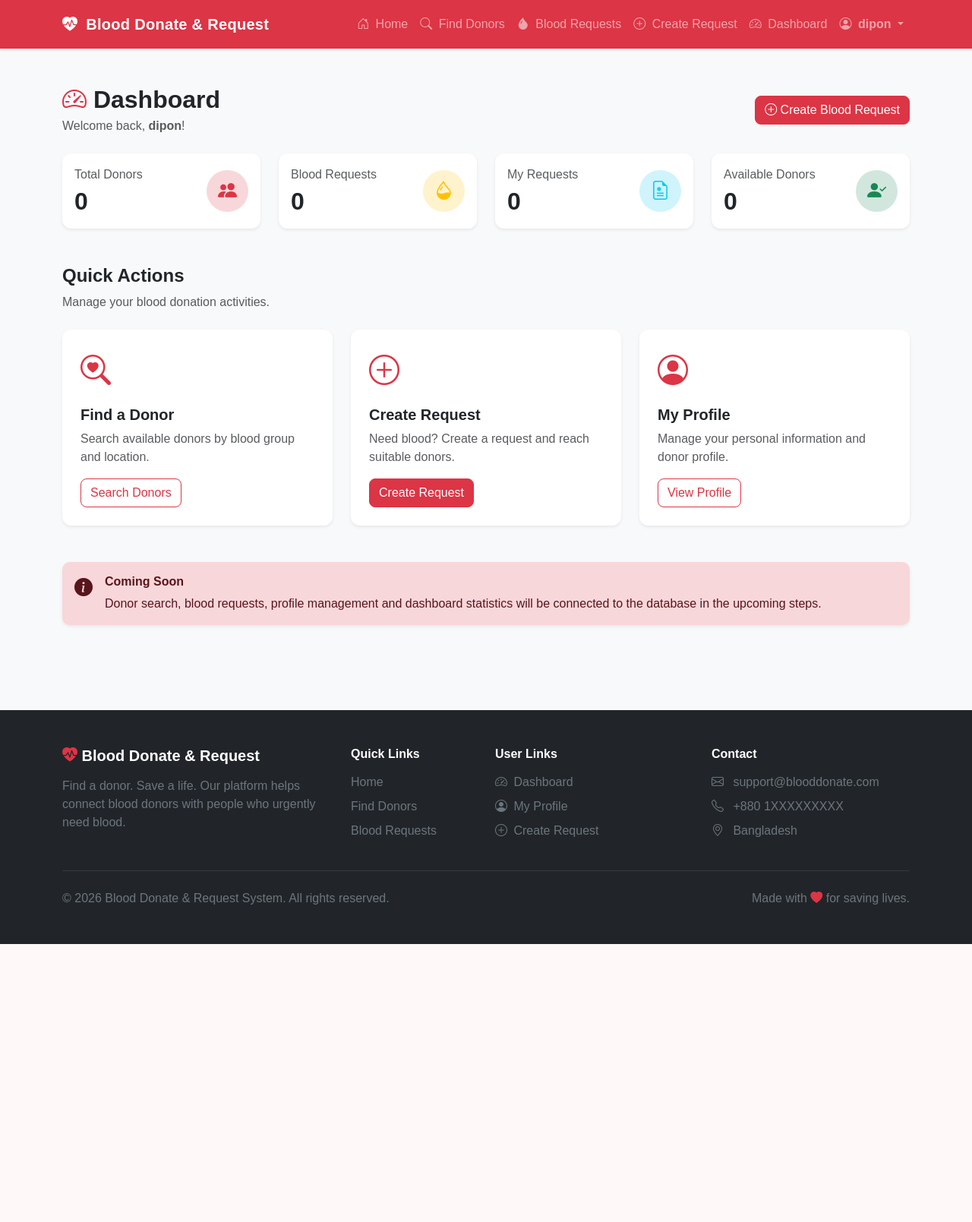
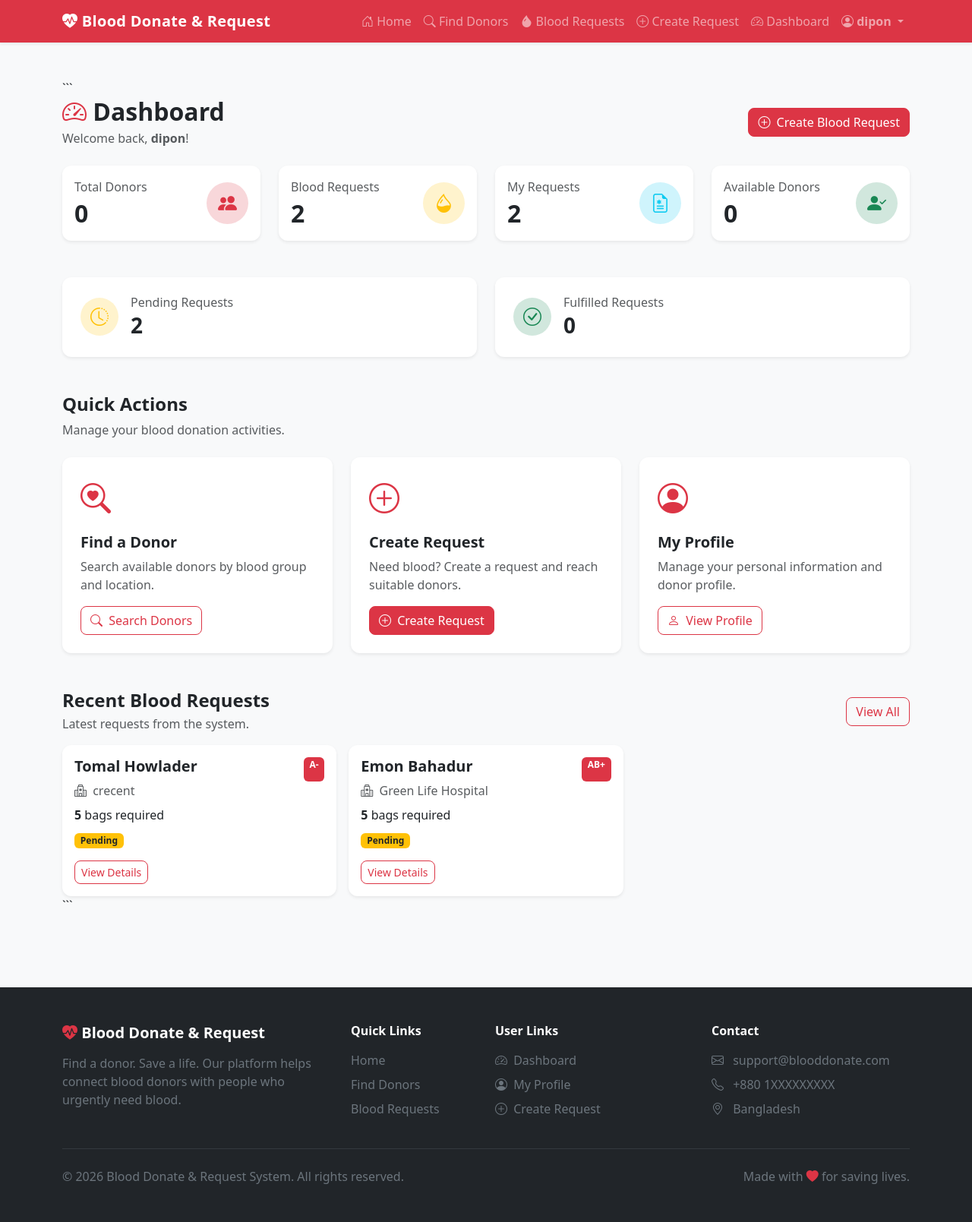
Before and after one commit to shuvoroydipon/Blood-Donate-Request-System, a Django app: page /dashboard/ in a window 1280 px wide. Shown: the whole page at 76% size. Before the commit the page ends 1243 px from the top, so only its background shows below. Run offline with Django 5.2, Linux system fonts and the light colour scheme; a user stored in the database is signed in; data comes from the database, SQL or seed files in the repository; both versions use the stored data as it was after the commit.

Commit message:
Update dashboard and blood request links

````diff
--- /dev/null
+++ b/static/css/style.css
@@ -0,0 +1,31 @@
+
+/* Blood Donate & Request System */
+
+body {
+min-height: 100vh;
+}
+
+.navbar-brand {
+letter-spacing: 0.3px;
+}
+
+.card {
+border-radius: 12px;
+}
+
+.btn {
+border-radius: 8px;
+}
+
+.form-control,
+.form-select {
+border-radius: 8px;
+}
+
+footer {
+margin-top: auto;
+}
+
+.text-danger {
+color: #dc3545 !important;
+}
--- a/templates/dashboard.html
+++ b/templates/dashboard.html
@@ -8,13 +8,12 @@
 
 <div class="container py-5">
 
+```
 <!-- Header -->
-
 <div class="d-flex flex-column flex-md-row
             justify-content-between align-items-md-center mb-4">
 
     <div>
-
         <h2 class="fw-bold mb-1">
             <i class="bi bi-speedometer2 text-danger"></i>
             Dashboard
@@ -24,57 +23,44 @@
             Welcome back,
             <strong>{{ user.first_name|default:user.username }}</strong>!
         </p>
-
     </div>
 
     <div class="mt-3 mt-md-0">
-
         <a
-                href="#"
+            href="{% url 'blood_request_create' %}"
             class="btn btn-danger"
         >
-                <i class="bi bi-plus-circle"></i>
+            <i class="bi bi-plus-circle me-1"></i>
             Create Blood Request
         </a>
-
     </div>
 
 </div>
 
 
 <!-- Statistics Cards -->
-
 <div class="row g-4 mb-5">
 
     <!-- Total Donors -->
-
     <div class="col-sm-6 col-lg-3">
-
         <div class="card border-0 shadow-sm h-100">
-
             <div class="card-body">
 
-                    <div class="d-flex
-                                justify-content-between
-                                align-items-center">
+                <div class="d-flex justify-content-between align-items-center">
 
                     <div>
-
                         <p class="text-muted mb-1">
                             Total Donors
                         </p>
 
                         <h2 class="fw-bold mb-0">
-                                0
+                            {{ total_donors }}
                         </h2>
-
                     </div>
 
                     <div
-                            class="bg-danger-subtle text-danger
-                                   rounded-circle d-flex
-                                   align-items-center
-                                   justify-content-center"
+                        class="bg-danger-subtle text-danger rounded-circle
+                               d-flex align-items-center justify-content-center"
                         style="width: 55px; height: 55px;"
                     >
                         <i
@@ -86,41 +72,30 @@
                 </div>
 
             </div>
-
         </div>
-
     </div>
 
 
     <!-- Blood Requests -->
-
     <div class="col-sm-6 col-lg-3">
-
         <div class="card border-0 shadow-sm h-100">
-
             <div class="card-body">
 
-                    <div class="d-flex
-                                justify-content-between
-                                align-items-center">
+                <div class="d-flex justify-content-between align-items-center">
 
                     <div>
-
                         <p class="text-muted mb-1">
                             Blood Requests
                         </p>
 
                         <h2 class="fw-bold mb-0">
-                                0
+                            {{ total_requests }}
                         </h2>
-
                     </div>
 
                     <div
-                            class="bg-warning-subtle text-warning
-                                   rounded-circle d-flex
-                                   align-items-center
-                                   justify-content-center"
+                        class="bg-warning-subtle text-warning rounded-circle
+                               d-flex align-items-center justify-content-center"
                         style="width: 55px; height: 55px;"
                     >
                         <i
@@ -132,41 +107,30 @@
                 </div>
 
             </div>
-
         </div>
-
     </div>
 
 
     <!-- My Requests -->
-
     <div class="col-sm-6 col-lg-3">
-
         <div class="card border-0 shadow-sm h-100">
-
             <div class="card-body">
 
-                    <div class="d-flex
-                                justify-content-between
-                                align-items-center">
+                <div class="d-flex justify-content-between align-items-center">
 
                     <div>
-
                         <p class="text-muted mb-1">
                             My Requests
                         </p>
 
                         <h2 class="fw-bold mb-0">
-                                0
+                            {{ my_requests }}
                         </h2>
-
                     </div>
 
                     <div
-                            class="bg-info-subtle text-info
-                                   rounded-circle d-flex
-                                   align-items-center
-                                   justify-content-center"
+                        class="bg-info-subtle text-info rounded-circle
+                               d-flex align-items-center justify-content-center"
                         style="width: 55px; height: 55px;"
                     >
                         <i
@@ -178,47 +142,109 @@
                 </div>
 
             </div>
+        </div>
+    </div>
+
+
+    <!-- Available Donors -->
+    <div class="col-sm-6 col-lg-3">
+        <div class="card border-0 shadow-sm h-100">
+            <div class="card-body">
+
+                <div class="d-flex justify-content-between align-items-center">
+
+                    <div>
+                        <p class="text-muted mb-1">
+                            Available Donors
+                        </p>
+
+                        <h2 class="fw-bold mb-0">
+                            {{ available_donors }}
+                        </h2>
+                    </div>
+
+                    <div
+                        class="bg-success-subtle text-success rounded-circle
+                               d-flex align-items-center justify-content-center"
+                        style="width: 55px; height: 55px;"
+                    >
+                        <i
+                            class="bi bi-person-check-fill"
+                            style="font-size: 25px;"
+                        ></i>
+                    </div>
+
+                </div>
+
+            </div>
+        </div>
+    </div>
+
+</div>
+
+
+<!-- Request Statistics -->
+<div class="row g-4 mb-5">
+
+    <div class="col-md-6">
+
+        <div class="card border-0 shadow-sm h-100">
+
+            <div class="card-body p-4">
+
+                <div class="d-flex align-items-center">
+
+                    <div
+                        class="bg-warning-subtle text-warning rounded-circle
+                               d-flex align-items-center justify-content-center me-3"
+                        style="width: 50px; height: 50px;"
+                    >
+                        <i class="bi bi-clock-history fs-4"></i>
+                    </div>
+
+                    <div>
+                        <h6 class="text-muted mb-1">
+                            Pending Requests
+                        </h6>
+
+                        <h3 class="fw-bold mb-0">
+                            {{ pending_requests }}
+                        </h3>
+                    </div>
+
+                </div>
+
+            </div>
 
         </div>
 
     </div>
 
 
-        <!-- Available Donors -->
-
-        <div class="col-sm-6 col-lg-3">
+    <div class="col-md-6">
 
         <div class="card border-0 shadow-sm h-100">
 
-                <div class="card-body">
+            <div class="card-body p-4">
 
-                    <div class="d-flex
-                                justify-content-between
-                                align-items-center">
+                <div class="d-flex align-items-center">
+
+                    <div
+                        class="bg-success-subtle text-success rounded-circle
+                               d-flex align-items-center justify-content-center me-3"
+                        style="width: 50px; height: 50px;"
+                    >
+                        <i class="bi bi-check-circle fs-4"></i>
+                    </div>
 
                     <div>
+                        <h6 class="text-muted mb-1">
+                            Fulfilled Requests
+                        </h6>
 
-                            <p class="text-muted mb-1">
-                                Available Donors
-                            </p>
-
-                            <h2 class="fw-bold mb-0">
-                                0
-                            </h2>
-
-                        </div>
-
-                        <div
-                            class="bg-success-subtle text-success
-                                   rounded-circle d-flex
-                                   align-items-center
-                                   justify-content-center"
-                            style="width: 55px; height: 55px;"
-                        >
-                            <i
-                                class="bi bi-person-check-fill"
-                                style="font-size: 25px;"
-                            ></i>
+                        <h3 class="fw-bold mb-0">
+                            {{ fulfilled_requests }}
+                        </h3>
                     </div>
 
                 </div>
@@ -250,7 +276,6 @@
 <div class="row g-4">
 
     <!-- Find Donor -->
-
     <div class="col-md-4">
 
         <div class="card border-0 shadow-sm h-100">
@@ -272,9 +297,10 @@
                 </p>
 
                 <a
-                        href="#"
+                    href="{% url 'donor_list' %}"
                     class="btn btn-outline-danger"
                 >
+                    <i class="bi bi-search me-1"></i>
                     Search Donors
                 </a>
 
@@ -286,7 +312,6 @@
 
 
     <!-- Create Request -->
-
     <div class="col-md-4">
 
         <div class="card border-0 shadow-sm h-100">
@@ -308,9 +333,10 @@
                 </p>
 
                 <a
-                        href="#"
+                    href="{% url 'blood_request_create' %}"
                     class="btn btn-danger"
                 >
+                    <i class="bi bi-plus-circle me-1"></i>
                     Create Request
                 </a>
 
@@ -322,7 +348,6 @@
 
 
     <!-- Profile -->
-
     <div class="col-md-4">
 
         <div class="card border-0 shadow-sm h-100">
@@ -344,9 +369,10 @@
                 </p>
 
                 <a
-                        href="#"
+                    href="{% url 'donor_profile' %}"
                     class="btn btn-outline-danger"
                 >
+                    <i class="bi bi-person me-1"></i>
                     View Profile
                 </a>
 
@@ -359,28 +385,88 @@
 </div>
 
 
-    <!-- Notice -->
+<!-- Recent Requests -->
 
-    <div class="alert alert-danger mt-5 border-0 shadow-sm">
+<div class="mt-5">
 
-        <div class="d-flex">
-
-            <i
-                class="bi bi-info-circle-fill me-3"
-                style="font-size: 24px;"
-            ></i>
+    <div class="d-flex justify-content-between align-items-center mb-3">
 
         <div>
+            <h4 class="fw-bold mb-1">
+                Recent Blood Requests
+            </h4>
 
-                <h6 class="fw-bold">
-                    Coming Soon
-                </h6>
+            <p class="text-muted mb-0">
+                Latest requests from the system.
+            </p>
+        </div>
 
-                <p class="mb-0">
-                    Donor search, blood requests, profile management
-                    and dashboard statistics will be connected
-                    to the database in the upcoming steps.
+        <a
+            href="{% url 'blood_request_list' %}"
+            class="btn btn-outline-danger"
+        >
+            View All
+        </a>
+
+    </div>
+
+
+    {% if recent_requests %}
+
+        <div class="row g-3">
+
+            {% for request in recent_requests %}
+
+                <div class="col-md-6 col-lg-4">
+
+                    <div class="card border-0 shadow-sm h-100">
+
+                        <div class="card-body">
+
+                            <div class="d-flex justify-content-between">
+
+                                <h5 class="fw-bold">
+                                    {{ request.patient_name }}
+                                </h5>
+
+                                <span class="badge bg-danger">
+                                    {{ request.blood_group }}
+                                </span>
+
+                            </div>
+
+                            <p class="text-muted mb-2">
+                                <i class="bi bi-hospital me-1"></i>
+                                {{ request.hospital_name }}
                             </p>
+
+                            <p class="mb-2">
+                                <strong>{{ request.bags_required }}</strong>
+                                bag{{ request.bags_required|pluralize }}
+                                required
+                            </p>
+
+                            <p class="mb-3">
+                                <span
+                                    class="badge
+                                    {% if request.status == 'Pending' %}
+                                        bg-warning text-dark
+                                    {% elif request.status == 'Fulfilled' %}
+                                        bg-success
+                                    {% else %}
+                                        bg-secondary
+                                    {% endif %}"
+                                >
+                                    {{ request.status }}
+                                </span>
+                            </p>
+
+                            <a
+                                href="{% url 'blood_request_detail' request.pk %}"
+                                class="btn btn-sm btn-outline-danger"
+                            >
+                                View Details
+                            </a>
 
                         </div>
 
@@ -388,6 +474,32 @@
 
                 </div>
 
+            {% endfor %}
+
+        </div>
+
+    {% else %}
+
+        <div class="alert alert-light border shadow-sm">
+
+            <i class="bi bi-info-circle me-2"></i>
+
+            No blood requests have been created yet.
+
+            <a
+                href="{% url 'blood_request_create' %}"
+                class="alert-link"
+            >
+                Create the first request
+            </a>
+
+        </div>
+
+    {% endif %}
+
+</div>
+```
+
 </div>
 
 {% endblock %}
````
Also changed, not shown: db.sqlite3. Lines whose indentation alone changed are shown as unchanged.
